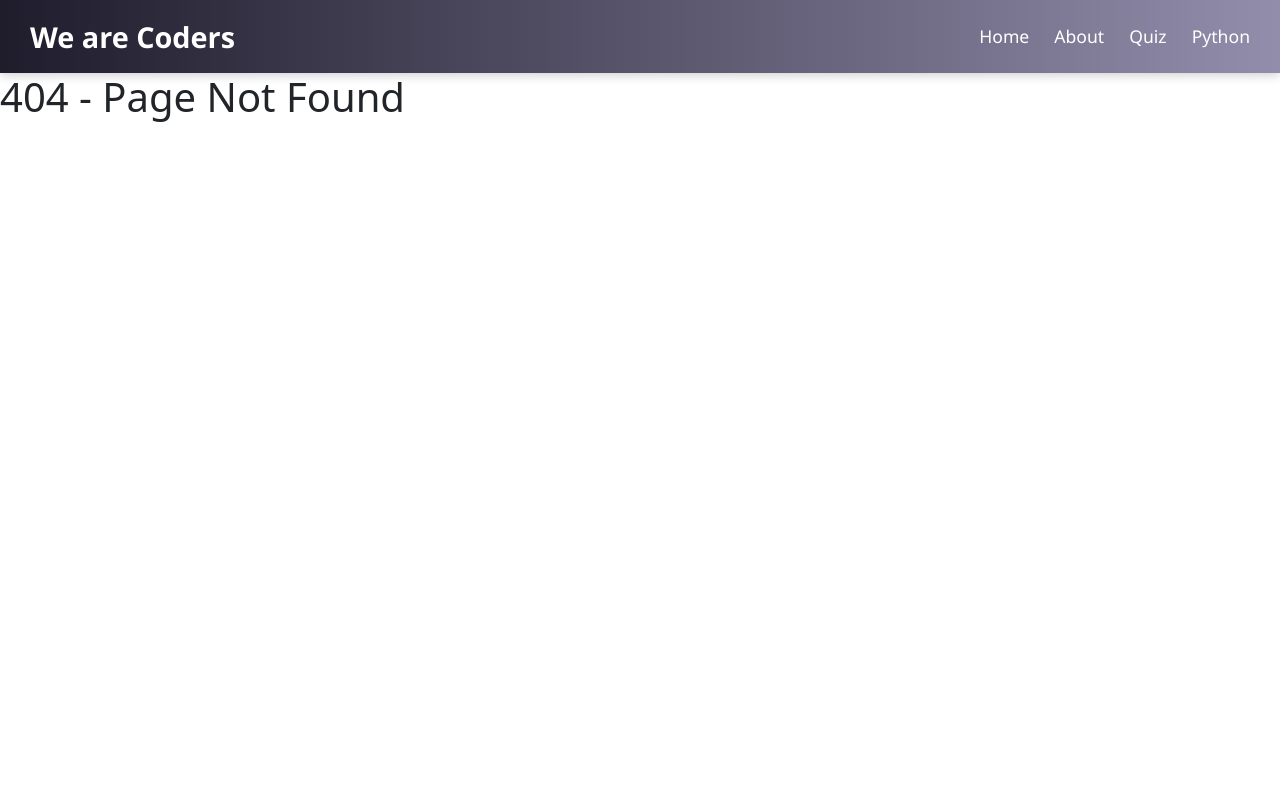
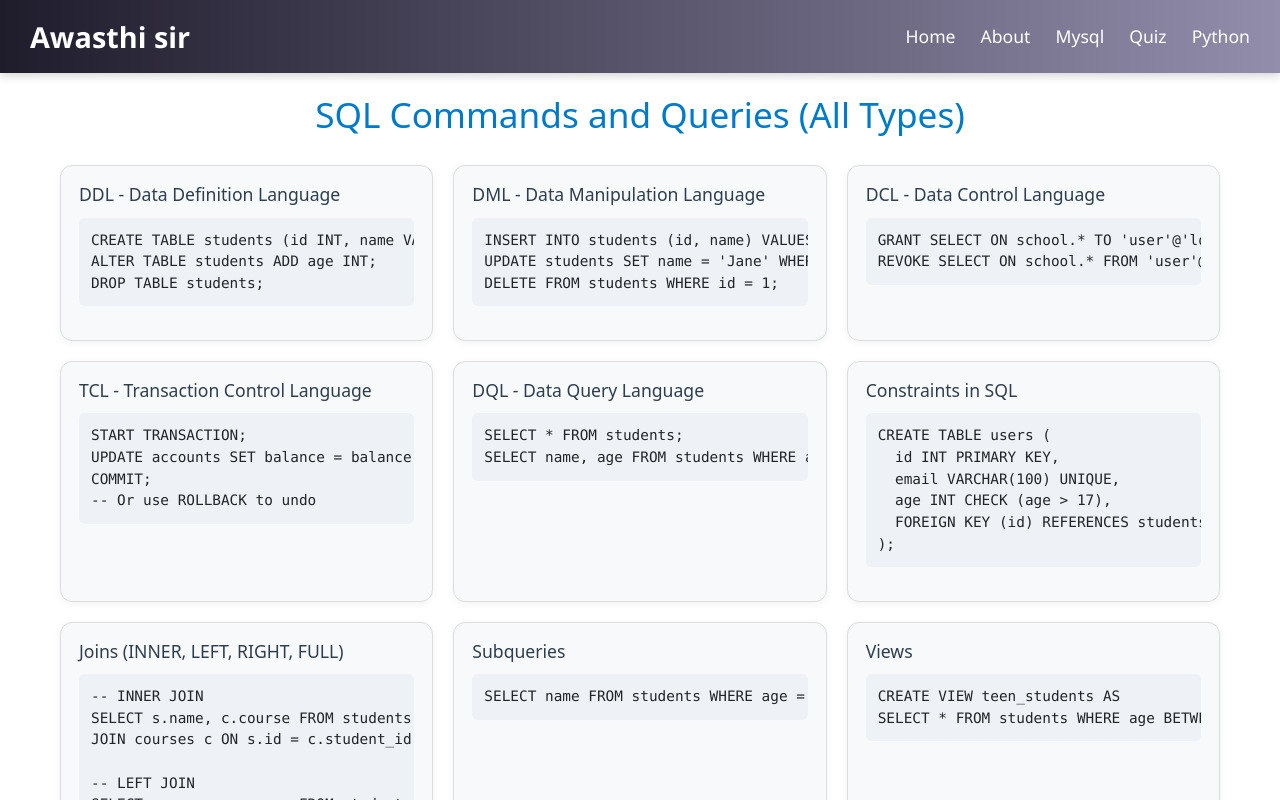
Before and after one commit to awasthi16/frontend_vercel, a React (Vite) app: page /sql in a window 1280 px wide. Before the commit this address had no page. Shown: the top 800 px of the page. Built offline with nearby package versions, Linux system fonts and the light colour scheme.

Commit message:
add mysql

```diff
--- a/package.json
+++ b/package.json
@@ -11,6 +11,7 @@
   },
   "dependencies": {
     "bootstrap": "^5.3.3",
+    "lucide-react": "^0.525.0",
     "react": "^18.3.1",
     "react-dom": "^18.3.1",
     "react-router-dom": "^6.24.0"
--- a/src/App.jsx
+++ b/src/App.jsx
@@ -40,6 +40,7 @@ import Nav from './components/Nav';
 import Quiz from './components/Quiz';
 import Python from './components/Python';
 import Home from './components/Home';
+import Mysql from './Mysql';
 // import Signin from './components/Signin';
 // import About from './components/About';
 
@@ -51,6 +52,7 @@ function App() {
         <Route path='/' element={<Home />} />
         {/* <Route path='/about' element={<About />} /> */}
         <Route path='/python' element={<Python />} />
+         <Route path='/sql' element={<Mysql/>} />
         <Route path='/quiz' element={<Quiz />} />
         {/* <Route path='/signin' element={<Signin />} /> */}
         {/* <Route path='/signup' element={<Signup />} /> */}
--- /dev/null
+++ b/src/Mysql.jsx
@@ -0,0 +1,111 @@
+import React from "react";
+
+const sqlTopics = [
+  {
+    title: "DDL - Data Definition Language",
+    example: `CREATE TABLE students (id INT, name VARCHAR(50));\nALTER TABLE students ADD age INT;\nDROP TABLE students;`,
+  },
+  {
+    title: "DML - Data Manipulation Language",
+    example: `INSERT INTO students (id, name) VALUES (1, 'John');\nUPDATE students SET name = 'Jane' WHERE id = 1;\nDELETE FROM students WHERE id = 1;`,
+  },
+  {
+    title: "DCL - Data Control Language",
+    example: `GRANT SELECT ON school.* TO 'user'@'localhost';\nREVOKE SELECT ON school.* FROM 'user'@'localhost';`,
+  },
+  {
+    title: "TCL - Transaction Control Language",
+    example: `START TRANSACTION;\nUPDATE accounts SET balance = balance - 100 WHERE id = 1;\nCOMMIT;\n-- Or use ROLLBACK to undo`,
+  },
+  {
+    title: "DQL - Data Query Language",
+    example: `SELECT * FROM students;\nSELECT name, age FROM students WHERE age > 18 ORDER BY age DESC;`,
+  },
+  {
+    title: "Constraints in SQL",
+    example: `CREATE TABLE users (\n  id INT PRIMARY KEY,\n  email VARCHAR(100) UNIQUE,\n  age INT CHECK (age > 17),\n  FOREIGN KEY (id) REFERENCES students(id)\n);`,
+  },
+  {
+    title: "Joins (INNER, LEFT, RIGHT, FULL)",
+    example: `-- INNER JOIN\nSELECT s.name, c.course FROM students s\nJOIN courses c ON s.id = c.student_id;\n\n-- LEFT JOIN\nSELECT s.name, c.course FROM students s\nLEFT JOIN courses c ON s.id = c.student_id;`,
+  },
+  {
+    title: "Subqueries",
+    example: `SELECT name FROM students WHERE age = (SELECT MAX(age) FROM students);`,
+  },
+  {
+    title: "Views",
+    example: `CREATE VIEW teen_students AS\nSELECT * FROM students WHERE age BETWEEN 13 AND 19;`,
+  },
+  {
+    title: "Indexes",
+    example: `CREATE INDEX idx_name ON students(name);`,
+  },
+  {
+    title: "Stored Procedures",
+    example: `DELIMITER //\nCREATE PROCEDURE ShowAll()\nBEGIN\n  SELECT * FROM students;\nEND //\nDELIMITER ;`,
+  },
+  {
+    title: "Triggers",
+    example: `CREATE TRIGGER before_insert_students\nBEFORE INSERT ON students\nFOR EACH ROW\nSET NEW.age = IFNULL(NEW.age, 18);`,
+  },
+  {
+    title: "Functions & Aggregates",
+    example: `SELECT COUNT(*), SUM(age), AVG(age), MIN(age), MAX(age)\nFROM students;`,
+  },
+  {
+    title: "Group By & Having",
+    example: `SELECT department, COUNT(*)\nFROM employees\nGROUP BY department\nHAVING COUNT(*) > 5;`,
+  },
+  {
+    title: "Set Operators (UNION, INTERSECT)",
+    example: `SELECT name FROM students_2024\nUNION\nSELECT name FROM students_2025;`,
+  },
+  {
+    title: "Pattern Matching (LIKE, REGEXP)",
+    example: `SELECT * FROM students WHERE name LIKE 'A%';\nSELECT * FROM students WHERE name REGEXP '^J.*n$';`,
+  },
+  {
+    title: "Advanced: CASE, IF, COALESCE",
+    example: `SELECT name,\nCASE WHEN age < 18 THEN 'Minor'\n     ELSE 'Adult'\nEND AS status\nFROM students;`,
+  },
+];
+
+const Mysql = () => {
+  return (
+    <div style={{ padding: '20px', maxWidth: '1200px', margin: 'auto' }}>
+      <h1 style={{ fontSize: '2.2rem', textAlign: 'center', marginBottom: '30px', color: '#007acc' }}>
+        SQL Commands and Queries (All Types)
+      </h1>
+      <div style={{ display: 'grid', gridTemplateColumns: 'repeat(auto-fit, minmax(320px, 1fr))', gap: '20px' }}>
+        {sqlTopics.map((topic, idx) => (
+          <div
+            key={idx}
+            style={{
+              border: '1px solid #ddd',
+              borderRadius: '12px',
+              padding: '18px',
+              backgroundColor: '#f8f9fa',
+              boxShadow: '0 2px 8px rgba(0,0,0,0.05)',
+            }}
+          >
+            <h2 style={{ fontSize: '1.1rem', color: '#2c3e50', marginBottom: '12px' }}>{topic.title}</h2>
+            <pre
+              style={{
+                backgroundColor: '#eef1f5',
+                padding: '12px',
+                borderRadius: '6px',
+                fontSize: '0.9rem',
+                overflowX: 'auto',
+              }}
+            >
+              {topic.example}
+            </pre>
+          </div>
+        ))}
+      </div>
+    </div>
+  );
+};
+
+export default Mysql;
--- a/src/components/Nav.jsx
+++ b/src/components/Nav.jsx
@@ -10,7 +10,7 @@ const Nav = () => {
 
   return (
     <nav className={`nav-container ${menuOpen ? 'active' : ''}`}>
-      <div className="nav-logo">We are Coders</div>
+      <div className="nav-logo">Awasthi sir</div>
       <div className="hamburger" onClick={toggleMenu}>
         <div className={`bar ${menuOpen ? 'open' : ''}`}></div>
         <div className={`bar ${menuOpen ? 'open' : ''}`}></div>
@@ -19,6 +19,7 @@ const Nav = () => {
       <ul className={`nav-links ${menuOpen ? 'show' : ''}`}>
         <li><Link to="/" onClick={toggleMenu}>Home</Link></li>
         <li><Link to="/about" onClick={toggleMenu}>About</Link></li>
+          <li><Link to="/sql" onClick={toggleMenu}>Mysql</Link></li>
         {/* <li><Link to="/contact" onClick={toggleMenu}>Contact</Link></li> */}
         <li><Link to="/quiz" onClick={toggleMenu}>Quiz</Link></li>
         {/* <li><Link to="/signin" onClick={toggleMenu}>SignIn</Link></li>
```
Also changed, not shown: src/components/Ai.jsx (added, +50 -0 lines), 1 other file (tests, documents, lock files or other folders).
